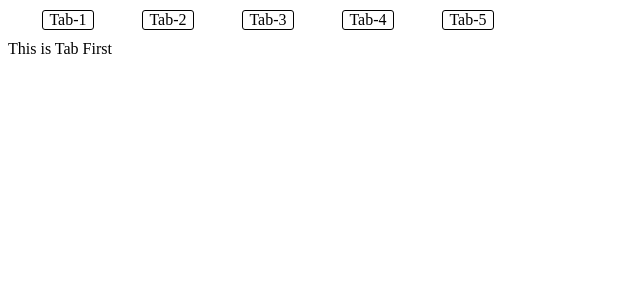
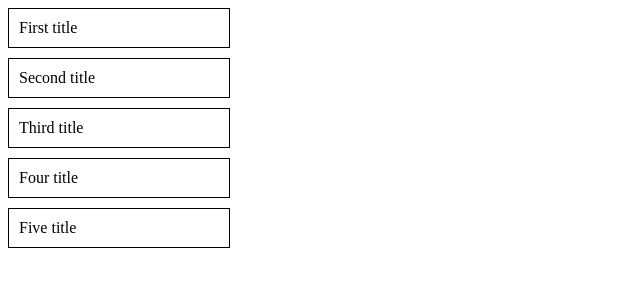
Before and after one commit to SATYAM08RAJPUT/My-React-, a React (Vite) app: page / in a window 1280 px wide. Shown: the top 300 px of the page, without its empty margins (0-640 px from the left). Built offline with nearby package versions, Linux system fonts and the light colour scheme.

Commit message:
add a component of accordion

```diff
--- /dev/null
+++ b/src/Accordion (Collapse)/accordion.jsx
@@ -0,0 +1,51 @@
+import { useState } from "react";
+
+const accordionArray = [
+  { id: "1", title: "First title", content: "It's my First Content" },
+  { id: "1", title: "Second title", content: "It's my Second Content" },
+  { id: "1", title: "Third title", content: "It's my Third Content" },
+  { id: "1", title: "Four title", content: "It's my Four Content" },
+  { id: "1", title: "Five title", content: "It's my Five Content" },
+];
+
+const Accordion = () => {
+  const [openIndex, setOpenIndex] = useState([]);
+
+  const handeAccodion = (index) => {
+    setOpenIndex(openIndex === index ? null : index);
+  };
+
+  const handleToggle = (index) => {
+    if (openIndex.includes(index)) {
+      setOpenIndex(openIndex.filter((i) => i !== index));
+    } else {
+      setOpenIndex([...openIndex, index]);
+    }
+  };
+
+  return (
+    <>
+      {accordionArray.map((itm, index) => {
+        return (
+          <>
+            <div
+              onClick={() => handleToggle(index)}
+              style={{
+                cursor: "pointer",
+                border: "solid 1px black",
+                width: "200px",
+                padding: "10px",
+              }}
+            >
+              {itm.title}
+            </div>
+            <div style={{ padding: "5px" }}>
+              {openIndex.includes(index) && itm.content}
+            </div>
+          </>
+        );
+      })}
+    </>
+  );
+};
+export default Accordion;
--- a/src/App.jsx
+++ b/src/App.jsx
@@ -23,6 +23,7 @@ import UpdateName from "./update Name/updateName";
 import InfiniteScroll from "./infinite Scrollbar/infiniteScroll";
 import SearchableDropdown from "./SearchableDropdown/searchabledropdown";
 import Tab from "./Tab Component/tab";
+import Accordion from "./Accordion (Collapse)/accordion";
 const options = ["Apple", "Banana", "Cherry", "Date", "Grape", "Mango"];
 function App() {
   const [view, setView] = useState(false);
@@ -77,7 +78,8 @@ function App() {
       {/* <UpdateName /> */}
       {/* <InfiniteScroll /> */}
       {/* <SearchableDropdown options={options} onSelect={handleSelect} /> */}
-      <Tab />
+      {/* <Tab /> */}
+      <Accordion />
     </>
   );
 }
```
